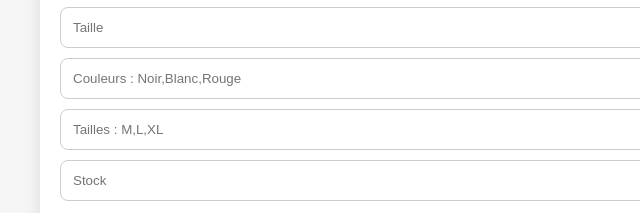
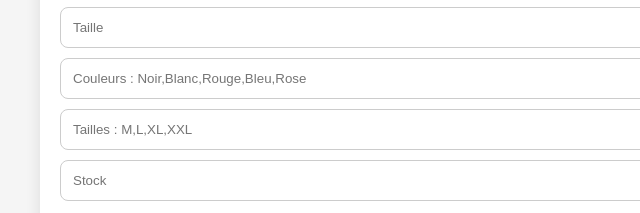
Before and after one commit to NAWAF503-clash/Nawaf-shop, a plain HTML site: page frontend/admin.html in a window 1280 px wide. Shown: the part 546-759 px from the top of the page, 0-640 px from the left. Drawn offline with Linux system fonts and the light colour scheme; no server answers.

Commit message:
fix products route

```diff
--- a/backend/server.js
+++ b/backend/server.js
@@ -66,7 +66,7 @@ app.post("/add-product", async (req, res) => {
 
     try {
 
-        const { nom, description, prix, images, video, couleur, taille, stock } = req.body;
+        const { nom, description, prix, images, video, couleurs, tailles, stock } = req.body;
 
         const product = new Product({
             nom,
@@ -74,8 +74,8 @@ app.post("/add-product", async (req, res) => {
             prix,
             images,
             video,
-            couleur,
-            taille,
+            couleurs,
+            tailles,
             stock
         });
 
--- a/frontend/admin.html
+++ b/frontend/admin.html
@@ -103,10 +103,10 @@
 
         <input type="text" id="taille" placeholder="Taille">
         <input type="text" id="couleurs"
-placeholder="Couleurs : Noir,Blanc,Rouge">
+placeholder="Couleurs : Noir,Blanc,Rouge,Bleu,Rose">
 
 <input type="text" id="tailles"
-placeholder="Tailles : M,L,XL">
+placeholder="Tailles : M,L,XL,XXL">
 
         <input type="number" id="stock" placeholder="Stock">
 
```
